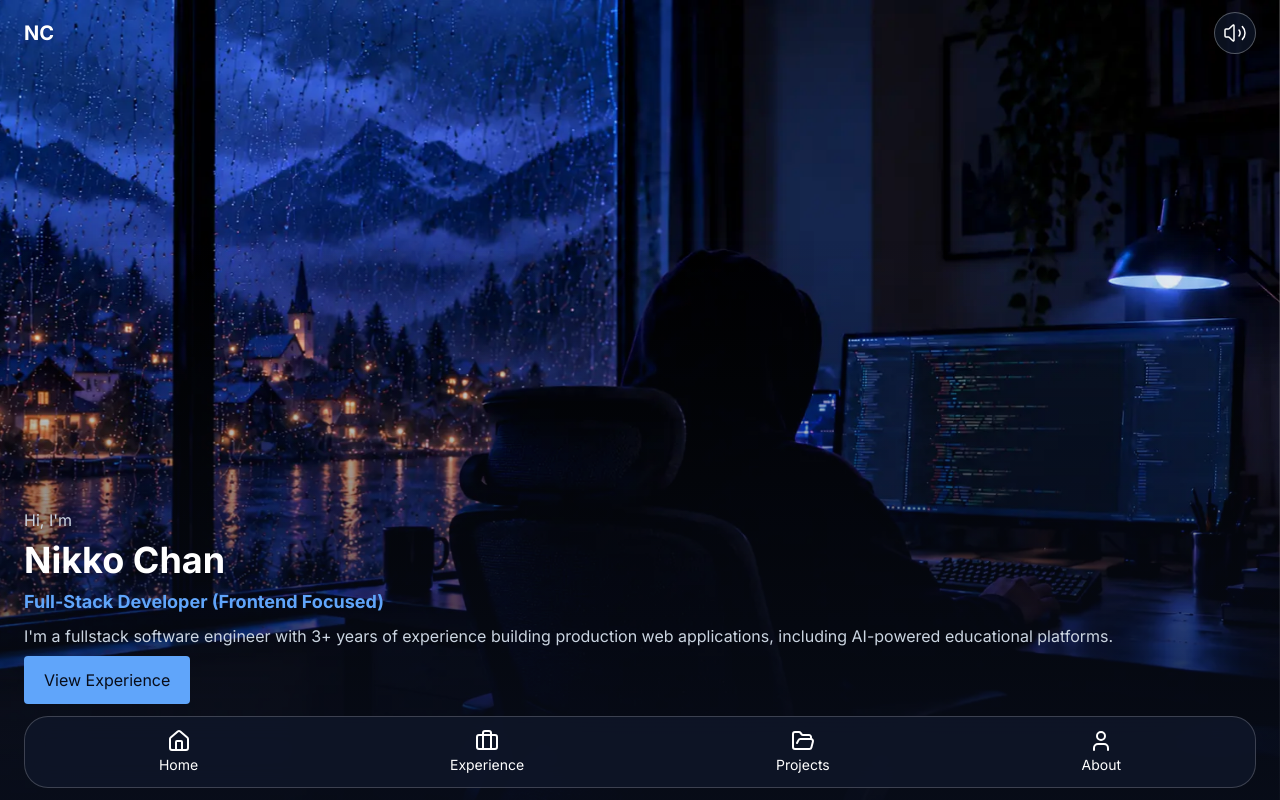
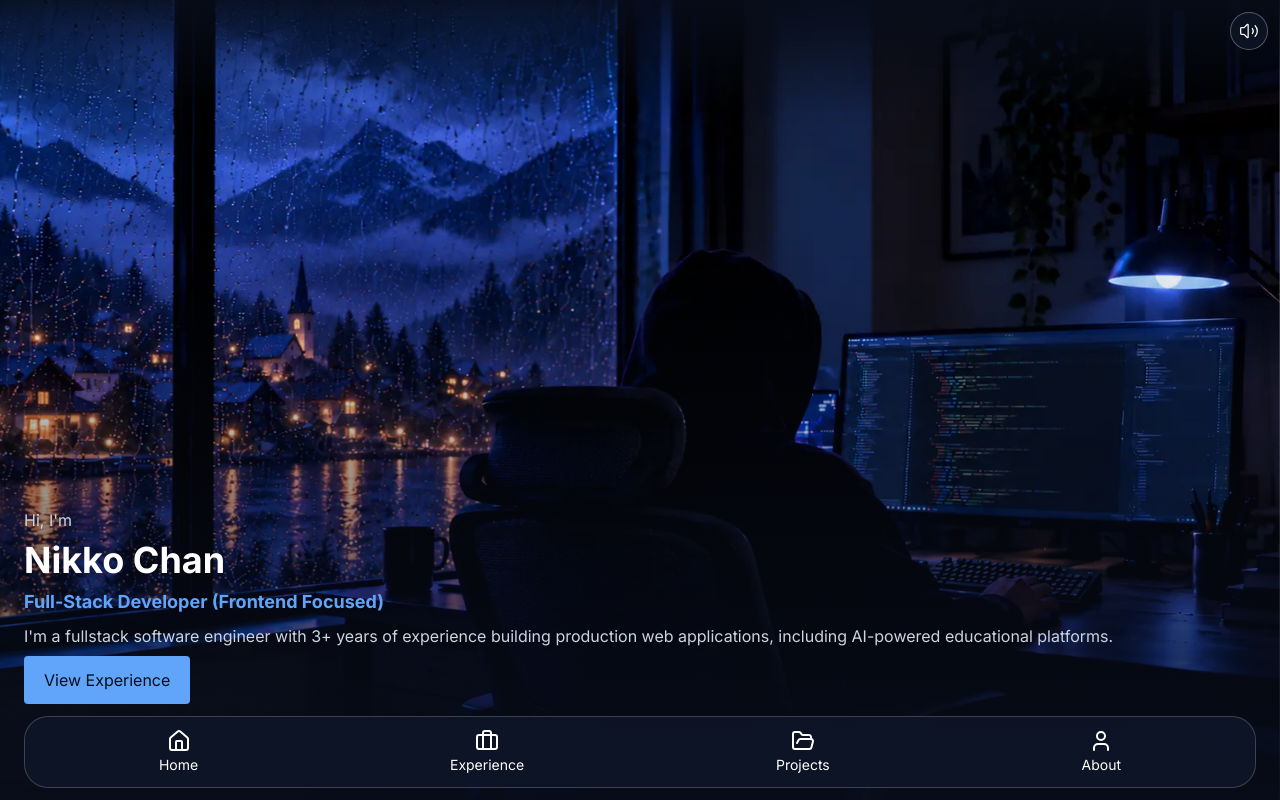
Before and after one commit to gnikkoch96/portfolio-updated, a React (Vite) app: page / in a window 1280 px wide. Shown: the top 800 px of the page. Built offline with nearby package versions, Linux system fonts and the light colour scheme.

Commit message:
feat(header): remove logo, reposition volume toggle, add gradient

```diff
--- a/src/components/Header.tsx
+++ b/src/components/Header.tsx
@@ -1,18 +1,21 @@
-import { Volume2, VolumeX } from "lucide-react";
+import { Volume2 } from "lucide-react";
 
 export default function Header() {
   return (
-    <header className="fixed flex justify-between items-center w-full z-50 top-0 left-0 px-6 py-3">
-      {/* logo */}
-      <span className="text-xl font-bold">NC</span>
+    <header className="fixed flex justify-end items-center w-full z-50 top-0 left-0 p-3">
+      {/* Extended gradient */}
+      <div
+        aria-hidden="true"
+        className="pointer-events-none absolute inset-x-0 top-0 h-28 bg-linear-to-b from-background/90 to-transparent"
+      />
 
       {/* volume slider/toggle button */}
       <button
         type="button"
         aria-label="volume-toggle"
-        className="bg-surface/70 rounded-full border border-foreground/30 p-2"
+        className="bg-surface/70 rounded-full border border-foreground/30 p-2 z-10"
       >
-        <Volume2 strokeWidth={1.5} />
+        <Volume2 strokeWidth={1.5} size={20} />
       </button>
     </header>
   );
```
